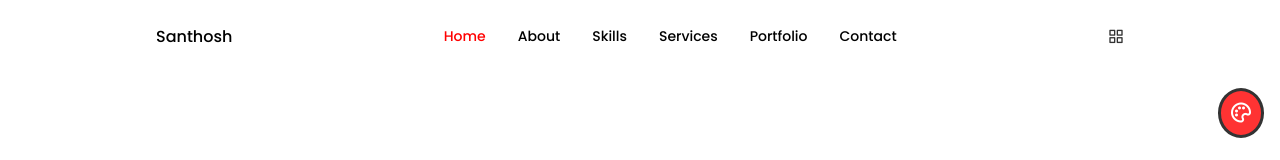
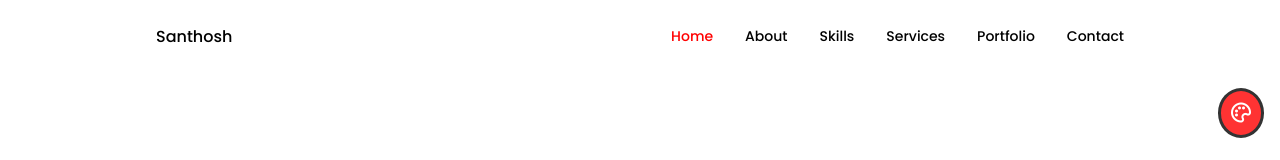
Before and after one commit to santhosh-sivkumar/Portfolio, a React (Create React App) app: page / in a window 1280 px wide. Shown: the top 160 px of the page. Built offline with nearby package versions, Linux system fonts and the light colour scheme.

Commit message:
"Change navburger icon to 'uil-apps' and rename navburger div to 'nav__open'"
Explanation: The diff shows that the 'i' element with id 'nav__close' and class

```diff
--- a/src/components/Header/Header.jsx
+++ b/src/components/Header/Header.jsx
@@ -80,14 +80,13 @@ const Header = () => {
           </ul>
 
           <i
-            id="nav__close"
             className="uil uil-times nav__close"
             onClick={() => setToggle(!toggle)}
           />
         </div>
 
-        <div className="nav__toggle" onClick={() => setToggle(!toggle)}>
-          <i className="uil uil-apps"></i>
+        <div className="nav__open" onClick={() => setToggle(!toggle)}>
+          <i className="uil uil-apps nav__open"></i>
         </div>
       </nav>
     </header>
```
